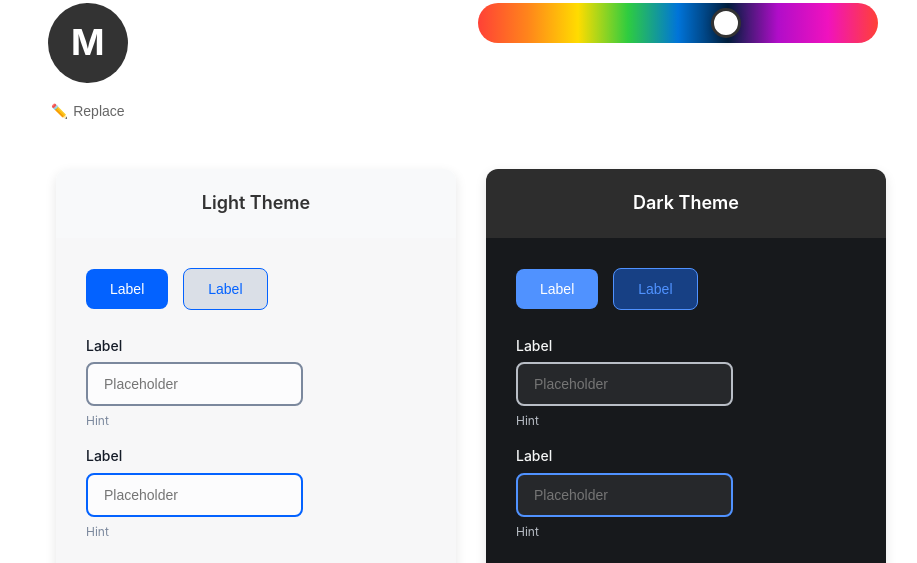
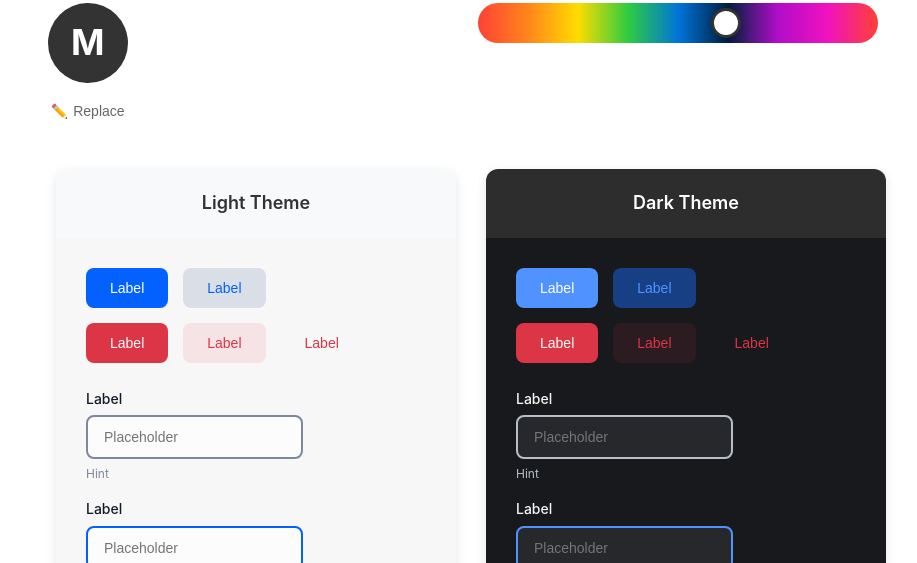
Before and after one commit to kirillfromspare/rider-app-theme-customizer, a plain HTML site: page index.html in a window 1280 px wide. Shown: the part 217-780 px from the top of the page, without its empty margins (169-1086 px from the left). Drawn offline with Linux system fonts and the light colour scheme.

Commit message:
Remove border from secondary buttons and add danger button variants
- Removed border/stroke from .btn-secondary to match design
- Added three danger button variants:
  * .btn-danger-primary: Solid red background (like screenshot's primary)
  * .btn-danger-secondary: Light red background with red text (like screenshot's secondary)
  * .btn-danger-text: Text-only red button with hover background
- Added danger buttons to both light and dark theme UI previews
- Danger buttons use consistent red (#dc3545) that works across both themes
- Maintains hover effects and accessibility standards

```diff
--- a/index.html
+++ b/index.html
@@ -236,7 +236,7 @@
         .btn-secondary {
             background: var(--accent-low-contrast);
             color: var(--accent-primary);
-            border: 1px solid var(--accent-primary);
+            border: none;
             padding: 12px 24px;
             border-radius: 8px;
             font-size: 14px;
@@ -248,6 +248,58 @@
         .btn-secondary:hover {
             background: var(--accent-primary);
             color: white;
+        }
+
+        /* Danger Buttons */
+        .btn-danger-primary {
+            background: #dc3545;
+            color: white;
+            border: none;
+            padding: 12px 24px;
+            border-radius: 8px;
+            font-size: 14px;
+            font-weight: 500;
+            cursor: pointer;
+            transition: all 0.2s ease;
+        }
+
+        .btn-danger-primary:hover {
+            background: #c82333;
+            transform: translateY(-1px);
+            box-shadow: 0 4px 12px rgba(220, 53, 69, 0.3);
+        }
+
+        .btn-danger-secondary {
+            background: rgba(220, 53, 69, 0.1);
+            color: #dc3545;
+            border: none;
+            padding: 12px 24px;
+            border-radius: 8px;
+            font-size: 14px;
+            font-weight: 500;
+            cursor: pointer;
+            transition: all 0.2s ease;
+        }
+
+        .btn-danger-secondary:hover {
+            background: #dc3545;
+            color: white;
+        }
+
+        .btn-danger-text {
+            background: none;
+            color: #dc3545;
+            border: none;
+            padding: 12px 24px;
+            border-radius: 8px;
+            font-size: 14px;
+            font-weight: 500;
+            cursor: pointer;
+            transition: all 0.2s ease;
+        }
+
+        .btn-danger-text:hover {
+            background: rgba(220, 53, 69, 0.1);
         }
 
         /* Input Fields */
@@ -511,6 +563,11 @@
                             <button class="btn-primary">Label</button>
                             <button class="btn-secondary">Label</button>
                         </div>
+                        <div class="ui-row">
+                            <button class="btn-danger-primary">Label</button>
+                            <button class="btn-danger-secondary">Label</button>
+                            <button class="btn-danger-text">Label</button>
+                        </div>
                     </div>
 
                     <!-- Input Fields Section -->
@@ -587,6 +644,11 @@
                         <div class="ui-row">
                             <button class="btn-primary">Label</button>
                             <button class="btn-secondary">Label</button>
+                        </div>
+                        <div class="ui-row">
+                            <button class="btn-danger-primary">Label</button>
+                            <button class="btn-danger-secondary">Label</button>
+                            <button class="btn-danger-text">Label</button>
                         </div>
                     </div>
 
```
